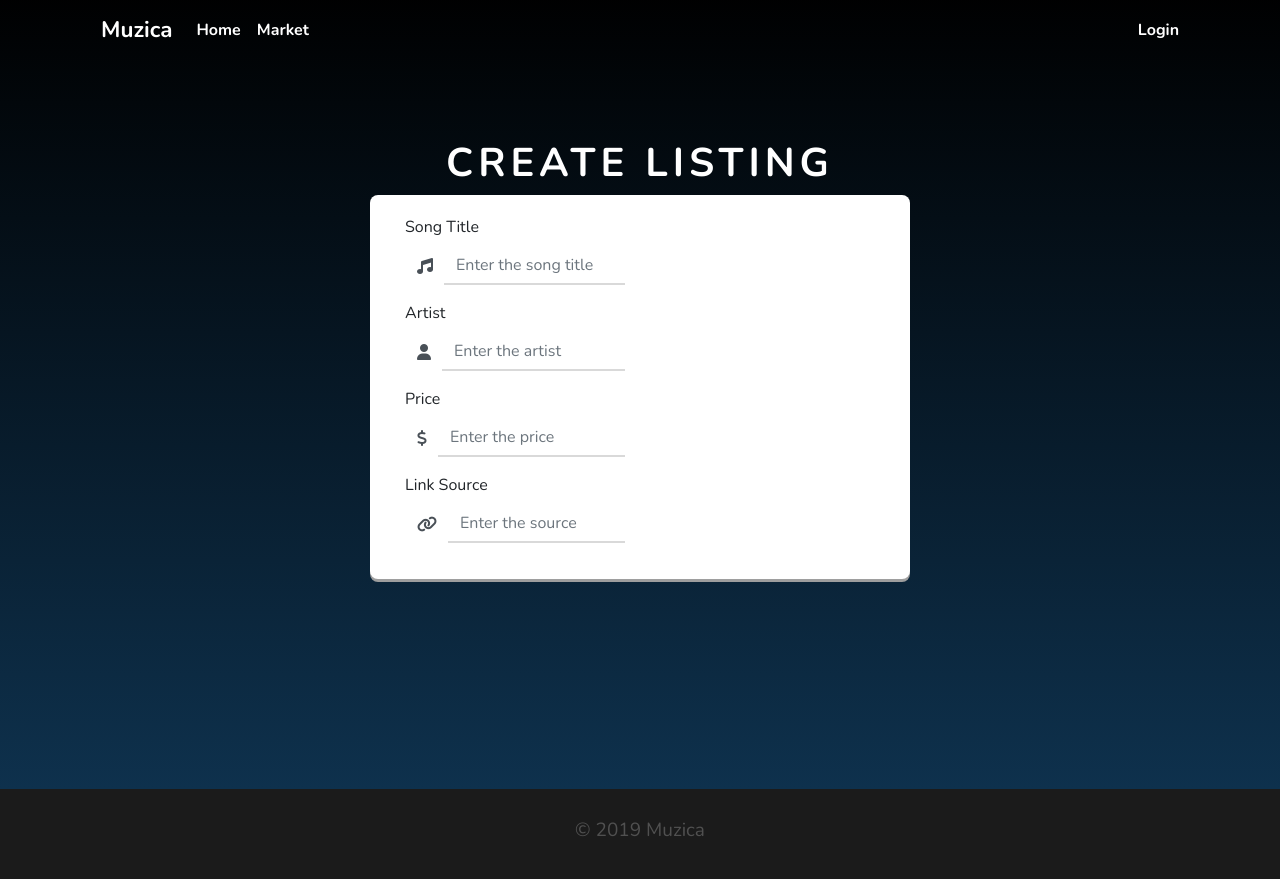
After one commit to alexbarksdale/Muzica, a Flask app: page /create in a window 1280 px wide. The commit adds this page. Run offline with Flask 2, Linux system fonts and the light colour scheme; some libraries are stand-ins or nearby versions.

Commit message:
➕Added created listing and style

```diff
--- a/app.py
+++ b/app.py
@@ -10,3 +10,7 @@ def home_page():
 @app.route('/market')
 def market_page():
     return render_template('market.html')
+
+@app.route('/create')
+def login_page():
+    return render_template('create_listing.html')
--- a/static/css/style.css
+++ b/static/css/style.css
@@ -379,4 +424,47 @@
   transition: 0.3s;
   text-decoration: none;
 }
+
+* {
+  font-family: 'Nunito', sans-serif;
+  -webkit-transition: 0.3s;
+  transition: 0.3s;
+}
+
+.login-container {
+  background: -webkit-gradient(linear, left top, left bottom, from(black), to(#0e314d));
+  background: linear-gradient(180deg, black 0%, #0e314d 100%);
+  margin-top: -71px;
+  height: 100vh;
+}
+
+.login-header {
+  margin-top: 150px;
+}
+
+.login-header h1 {
+  color: #fff;
+  font-weight: 700;
+  text-transform: uppercase;
+  letter-spacing: 5px;
+}
+
+.login-content {
+  background-color: #fff;
+  -webkit-box-shadow: 0px 3px 0px 0px #9e9e9e;
+          box-shadow: 0px 3px 0px 0px #9e9e9e;
+  border-radius: 8px;
+  padding: 20px;
+}
+
+.input-group-text {
+  background: none;
+  border: none;
+}
+
+.form-control {
+  border: none;
+  border-radius: 0px;
+  border-bottom: 2px solid #d9d9d9;
+}
 /*# sourceMappingURL=style.css.map */
--- /dev/null
+++ b/static/sass/components/_create-listing.scss
@@ -0,0 +1,37 @@
+@import 'manager';
+
+// Login Properties
+.login-container {
+    background: linear-gradient(180deg, rgba(0, 0, 0, 1) 0%, rgba(14, 49, 77, 1) 100%);
+    margin-top: -71px;
+    height: 100vh;
+}
+
+.login-header {
+    margin-top: 150px;
+    h1 {
+        color: #fff;
+        font-weight: 700;
+        text-transform: uppercase;
+        letter-spacing: 5px;
+    }
+}
+
+.login-content {
+    background-color: $pure-white;
+    box-shadow: 0px 3px 0px 0px rgb(158, 158, 158);
+    border-radius: 8px;
+    padding: 20px;
+}
+
+//  INPUT PROPERTIES
+.input-group-text {
+    background: none;
+    border: none;
+}
+
+.form-control {
+    border: none;
+    border-radius: 0px;
+    border-bottom: 2px solid $light-gray;
+}
--- a/static/sass/components/_home.scss
+++ b/static/sass/components/_home.scss
@@ -57,6 +57,7 @@
 
 .featured-title {
     color: $pure-white;
+    font-size: 2em;
     margin-top: 20px;
 }
 
@@ -114,26 +115,26 @@
 
 .album-one {
     background: url('/static/img/recommend-one.jpg') no-repeat;
-    box-shadow: 0px 0px 58px -8px rgba(30, 146, 235, 1),
+    box-shadow: 0px 0px 28px -8px rgba(30, 146, 235, 1),
         inset 0 0 0 3px rgba(255, 255, 255, 0.07);
     @include recommended-albums;
 }
 
 .album-two {
     background: url('/static/img/recommend-two.jpg') no-repeat;
-    box-shadow: 0px 0px 58px -8px rgba(255, 77, 23, 1),
+    box-shadow: 0px 0px 28px -8px rgba(255, 77, 23, 1),
         inset 0 0 0 3px rgba(255, 255, 255, 0.07);
     @include recommended-albums;
 }
 .album-three {
     background: url('/static/img/recommend-three.jpeg') no-repeat;
-    box-shadow: 0px 0px 58px -8px rgba(145, 177, 18, 1),
+    box-shadow: 0px 0px 28px -8px rgba(145, 177, 18, 1),
         inset 0 0 0 3px rgba(255, 255, 255, 0.07);
     @include recommended-albums;
 }
 .album-four {
     background: url('/static/img/recommend-four.jpeg') no-repeat;
-    box-shadow: 0px 0px 58px -8px rgba(235, 30, 30, 1),
+    box-shadow: 0px 0px 28px -8px rgba(235, 30, 30, 1),
         inset 0 0 0 3px rgba(255, 255, 255, 0.07);
     @include recommended-albums;
 }
--- a/static/sass/components/_mixins.scss
+++ b/static/sass/components/_mixins.scss
@@ -31,7 +31,6 @@
 }
 
 @mixin ldheader-text {
-    margin: 0;
     letter-spacing: 1.25px;
     text-shadow: 0 2px 0 rgba(0, 0, 0, 0.35);
 }
--- a/static/sass/components/_variables.scss
+++ b/static/sass/components/_variables.scss
@@ -1,6 +1,12 @@
 $pure-white: #fff;
 $pure-white-hover: #ccc;
 
+$light-gray: #d9d9d9;
+
+$delete-red: #ff5b5b;
+$edit-blue: #566bd0;
+
 $green-btn: #64b924;
+$green-hover: #4d921a;
 
 $featured-artist: #8c8c8c;
--- a/static/sass/style.scss
+++ b/static/sass/style.scss
@@ -4,3 +4,4 @@
 @import 'components/manager';
 @import 'components/global';
 @import 'components/navigation';
+@import 'components/create-listing';
--- a/templates/base.html
+++ b/templates/base.html
@@ -7,8 +7,8 @@
     <meta name="viewport" content="width=device-width, initial-scale=1, shrink-to-fit=no">
     <link rel="stylesheet" href="https://stackpath.bootstrapcdn.com/bootstrap/4.3.1/css/bootstrap.min.css" integrity="sha384-ggOyR0iXCbMQv3Xipma34MD+dH/1fQ784/j6cY/iJTQUOhcWr7x9JvoRxT2MZw1T" crossorigin="anonymous">
     <link href="https://fonts.googleapis.com/css?family=Nunito:400,400i,700,700i,800&display=swap" rel="stylesheet">
+    <script src="https://kit.fontawesome.com/8cba328980.js" crossorigin="anonymous"></script>
     <link rel="stylesheet" href="{{ url_for('static', filename='css/style.css')}}">
-
 
     <title>Muzica</title>
 </head>
@@ -18,6 +18,7 @@
 
     {% block home %}{% endblock %}
     {% block market%}{% endblock %}
+    {% block create_listing %}{% endblock %}
 
     {% include 'partials/footer.html' %}
     <script src='https://maxcdn.bootstrapcdn.com/bootstrap/3.3.7/js/bootstrap.min.js'></script>
--- /dev/null
+++ b/templates/create_listing.html
@@ -0,0 +1,77 @@
+{% extends 'base.html' %}
+
+{% block create_listing %}
+<div class="login-container">
+    <div class="container">
+        <div class="row">
+            <div class="col-md-6 offset-md-3">
+                <div class="login-header">
+                    <h1 class="text-center">Create Listing</h1>
+                </div>
+
+                <div class="login-content">
+                    <div class="col-md-6">
+                        <!-- SONG TITLE -->
+                        <div class="form-group">
+                            <label for="song-title">Song Title</label>
+
+                            <div class="input-group mb-2">
+                                <div class="input-group-prepend">
+                                    <div class="input-group-text">
+                                        <i class="fas fa-music"></i>
+                                    </div>
+                                </div>
+                                <input type="text" name="title" id="listing-title" class="form-control" placeholder="Enter the song title">
+                            </div>
+
+                        </div>
+                        <!-- ARTIST -->
+                        <div class="form-group">
+                            <label for="song-artist">Artist</label>
+
+                            <div class="input-group mb-2">
+                                <div class="input-group-prepend">
+                                    <div class="input-group-text">
+                                        <i class="fas fa-user"></i>
+                                    </div>
+                                </div>
+                                <input type="text" name="title" id="listing-artist" class="form-control" placeholder="Enter the artist">
+                            </div>
+                        </div>
+                        <!-- COST -->
+                        <div class="form-group">
+                            <label for="song-cost">Price</label>
+
+                            <div class="input-group mb-2">
+                                <div class="input-group-prepend">
+                                    <div class="input-group-text">
+                                        <i class="fas fa-dollar-sign"></i>
+                                    </div>
+                                </div>
+                                <input type="text" name="title" id="listing-cost" class="form-control" placeholder="Enter the price">
+                            </div>
+
+                        </div>
+                        <!-- LINK -->
+                        <div class="form-group">
+                            <label for="song-source">Link Source</label>
+
+                            <div class="input-group mb-2">
+                                <div class="input-group-prepend">
+                                    <div class="input-group-text">
+                                        <i class="fas fa-link"></i>
+                                    </div>
+                                </div>
+                                <input type="text" name="title" id="listing-cost" class="form-control" placeholder="Enter the source">
+                            </div>
+                        </div>
+
+
+
+                    </div>
+                </div>
+            </div>
+        </div>
+    </div>
+</div>
+{% endblock %}
--- a/templates/partials/navigation.html
+++ b/templates/partials/navigation.html
@@ -14,9 +14,10 @@
                 <li class="nav-item">
                     <a class="nav-link" href="/market">Market</a>
                 </li>
+
             </ul>
             <form class="form-inline my-2 my-lg-0">
-                <a href="" class="btn-login">Login</a>
+                <a href="/login" class="btn-login">Login</a>
                 <!-- <button class="btn btn-login" type="submit">Login</button> -->
             </form>
         </div>
```
Also changed, not shown: other parts of static/css/style.css (+62 -17 lines), static/sass/components/_market.scss (+53 -6 lines), templates/market.html (+34 -6 lines), 1 other file.
